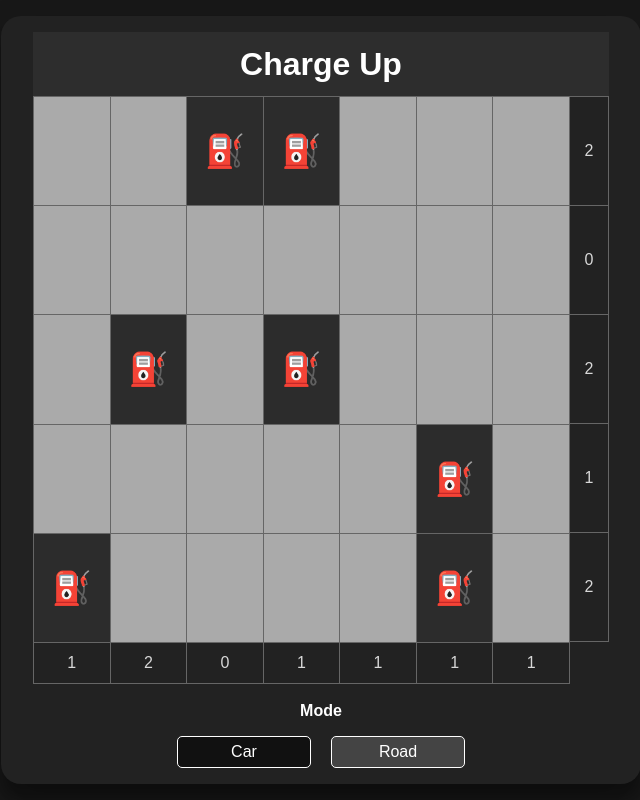
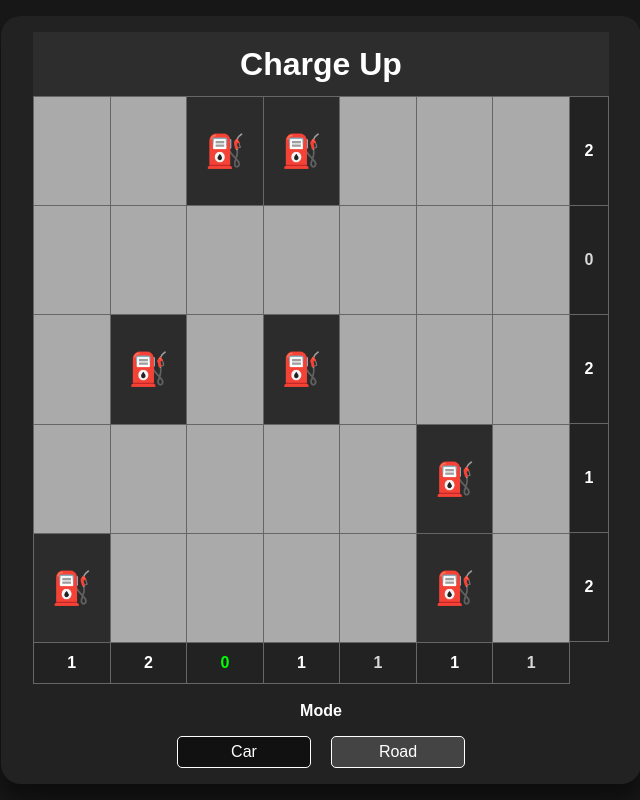
Before and after one commit to Californ1a/chargeup, a Vue app: page / in a window 1280 px wide. Shown: the whole page, without its empty margins (319-959 px from the left). Built offline with nearby package versions, Linux system fonts and the light colour scheme.

Commit message:
color count when correct car amount placed

```diff
--- a/src/App.vue
+++ b/src/App.vue
@@ -10,7 +10,8 @@
           hover: cell.hover,
         }">
 				<span v-if="cell.displayValue === 'charge'" class="emoji">⛽</span>
-				<span v-else-if="cell.displayValue === 'car'" class="emoji">{{ cell.carIcon }}</span>
+				<span v-else-if="cell.displayValue === 'car'" class="emoji"
+					:style="`filter: hue-rotate(${random(cell.id, 0,360)}deg)`">{{ cell.carIcon }}</span>
 				<span v-else-if="cell.displayValue" class="emoji">&nbsp;</span>
 				<!-- <span v-else>{{ cell.row }}, {{ cell.col }}</span> -->
 				<span v-else>&nbsp;</span>
@@ -21,7 +22,9 @@
 				@mouseenter="(e) => toggleHoverClass(e, 'row', i)"
 				@mouseleave="(e) => toggleHoverClass(e, 'row', i)"
 				@click="(e) => displayAll(e, 'row', i)">
-				<span class="count">{{ row.filter(cell=>cell.value==="car").length }}</span>
+				<span class="count" :style="`color: ${countColor[`row-${i}`]}`">
+					{{ carsInRowCol(i, 'row', 'value') }}
+				</span>
 				<!-- Row {{ i }} -->
 			</div>
 		</div>
@@ -30,7 +33,9 @@
 				@mouseenter="(e) => toggleHoverClass(e, 'col', i)"
 				@mouseleave="(e) => toggleHoverClass(e, 'col', i)"
 				@click="(e) => displayAll(e, 'col', i)">
-				<span class="count">{{ game.getCol(i).filter(cell=>cell.value==="car").length }}</span>
+				<span class="count" :style="`color: ${countColor[`col-${i}`]}`">
+					{{ carsInRowCol(i, 'col', 'value') }}
+				</span>
 				<!-- Col {{ i }} -->
 			</div>
 			<!-- <div class="col-count empty"></div> -->
@@ -56,6 +61,19 @@ const cellElements = ref(null);
 const rows = 5;
 const cols = 7;
 const game = ref(new Board(rows, cols));
+
+const hues = {};
+const countColor = ref({});
+
+function random(id, min, max) {
+	hues[id] = hues[id] || Math.floor(Math.random() * (max - min + 1)) + min
+	return hues[id];
+}
+
+function carsInRowCol(row, rowCol, type) {
+	const cells = (rowCol === 'row') ? game.value.getRow(row) : game.value.getCol(row);
+	return cells.filter(cell => cell[type] === "car").length;
+}
 
 function toggleHoverClass(e, type, i) {
 	const rowCol = (type === 'row') ? game.value.getRow(i) : game.value.getCol(i);
@@ -88,8 +106,25 @@ function updateMode(newMode) {
 	mode.value = newMode;
 }
 
+function setCountColor(i, type) {
+	const g = "get" + type.charAt(0).toUpperCase() + type.slice(1);
+	const cars = game.value[g](i).filter(c => c.value === 'car');
+	const displayedCars = cars.filter(c => c.displayValue === 'car');
+	const id = `${type}-${i}`;
+	if (displayedCars.length === cars.length) {
+		countColor.value[id] = 'lime';
+	} else {
+		countColor.value[id] = 'white';
+	}
+}
+
 function editCell(cell, value) {
 	cell.display(value);
+
+	setCountColor(cell.row, 'row');
+	setCountColor(cell.col, 'col');
+
+
 	const check = game.value.checkBoard();
 	if (!check) return;
 	setTimeout(() => {
@@ -231,6 +266,7 @@ h1 {
 .row-count,
 .col-count {
 	background: #222;
+	font-weight: bold;
 
 }
 
```
